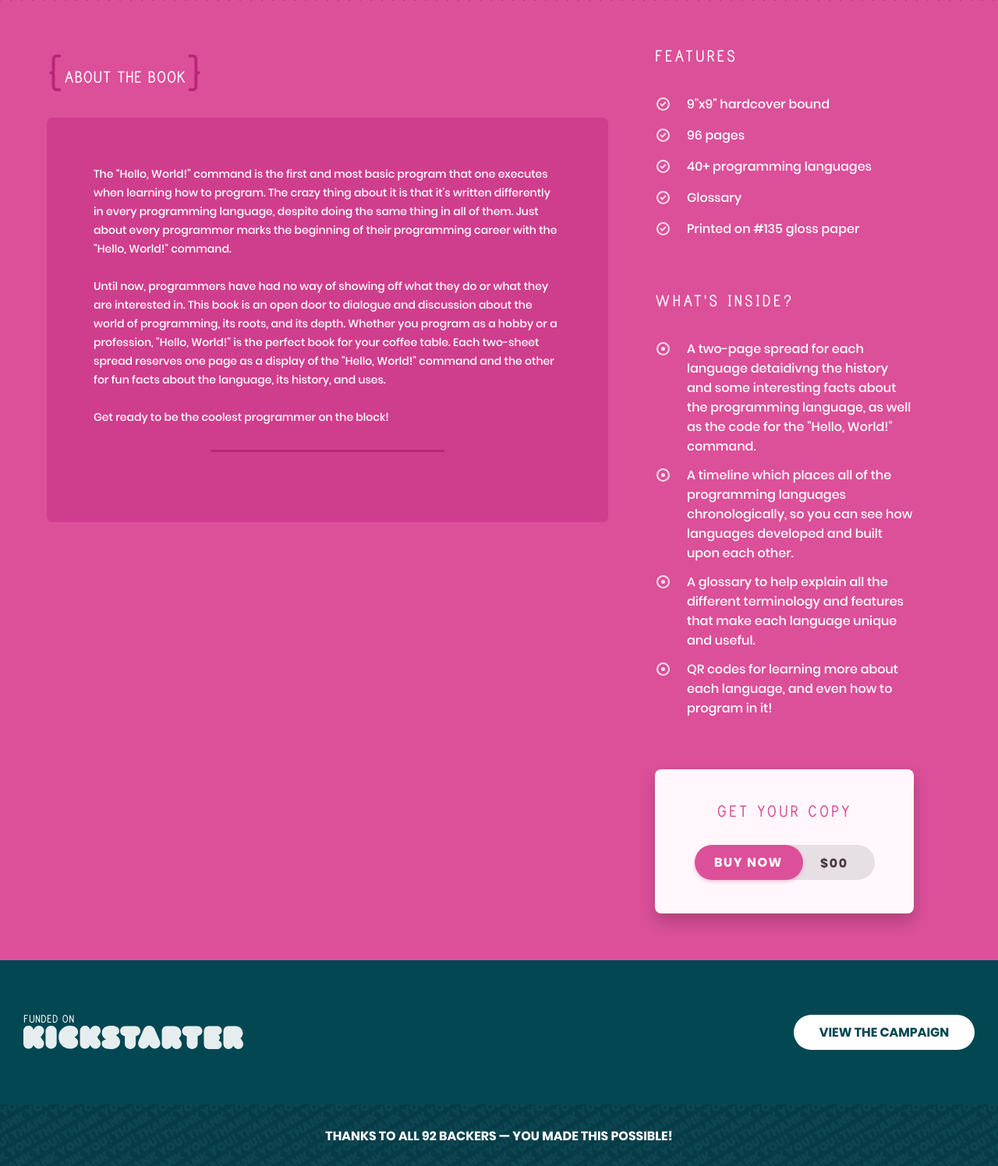
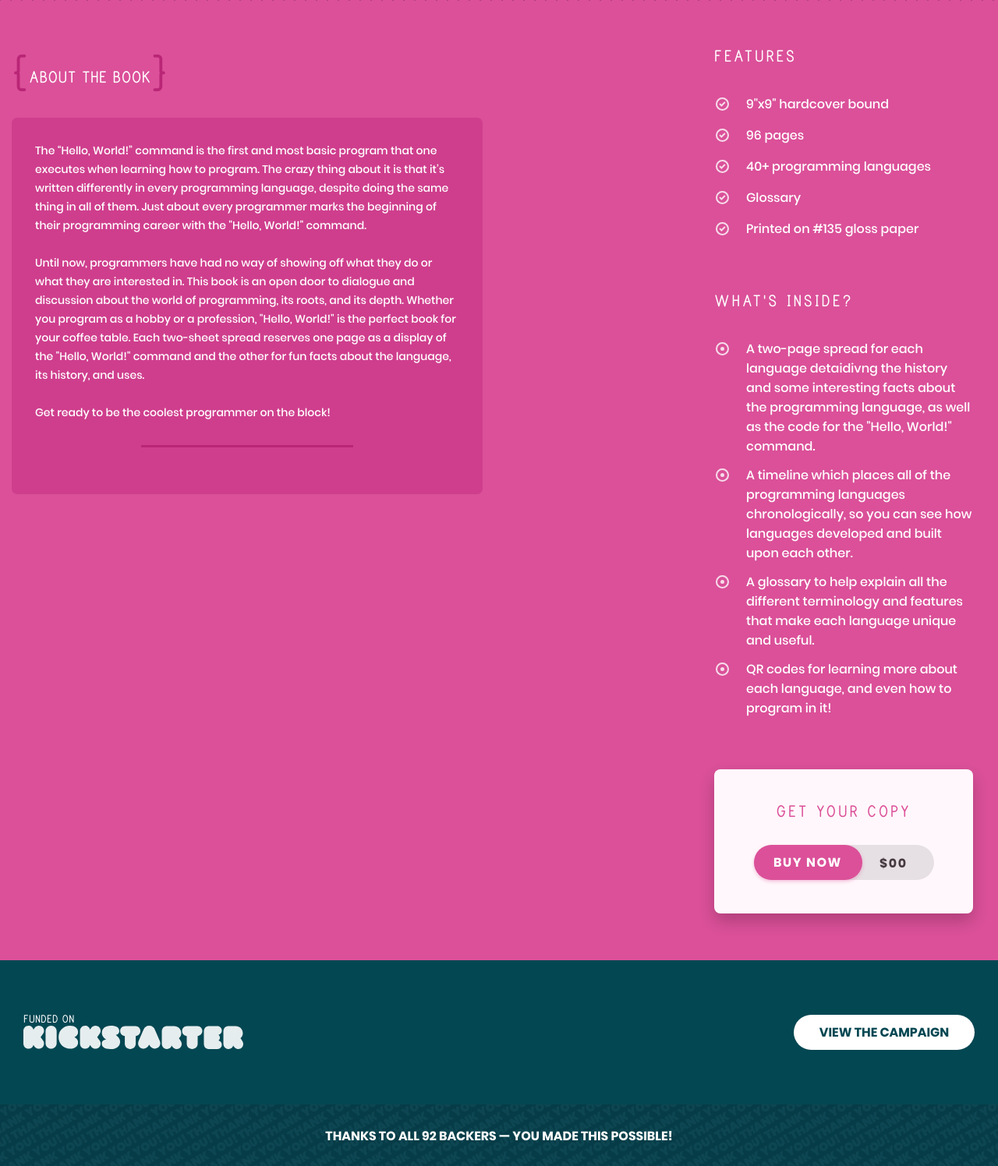
Before and after one commit to DanielAndrews43/hellobook, a PHP site: page / in a window 1280 px wide. Shown: the part 804-2300 px from the top of the page at 78% size. Run offline with PHP 8.4, Linux system fonts and the light colour scheme.

Commit message:
about area worked on

```diff
--- a/home.html
+++ b/home.html
@@ -41,9 +41,9 @@
 
     <div id="second" class="container divider"></div>
 
-    <div id="third" class="container flex-row">
+    <div id="third" class="container">
+        <div id="third-content" class="flex-row">
             <div class="left flex-column">
-
                 <h2 class="cap PrintBold white"><span>{</span>ABOUT THE BOOK<span>}</span></h2>
                 <div id="about_container" class="PoppinsMedium flex-column white">
                     <p>The “Hello, World!” command is the first and most basic program that one executes when learning how to program. The crazy thing about it is that it’s written differently in every programming language, despite doing the same thing in all of them. Just about every programmer marks the beginning of their programming career with the "Hello, World!" command.
@@ -57,7 +57,8 @@
                     <div id="video"></div>
                 </div>
             </div>
-        <div class="right flex-column white">
+            <div class="right white">
+                <div class="right-content flex-column ">
                     <div class="bullets flex-column">
                         <div class="bullets_title cap PrintBold">FEATURES</div>
                         <div class="bullet flex-row">
@@ -105,6 +106,8 @@
                         <div class="buy flex-row">
                             <div class="left-button cap PoppinsBold">BUY NOW</div>
                             <div class="price PoppinsBold"><span id="priceText">$00</span></div>
+                        </div>
+                    </div>
                 </div>
             </div>
         </div>
--- a/style.css
+++ b/style.css
@@ -173,46 +173,55 @@ a:link, a:visited, a:hover, a:active {
 #third {
   padding-top: 60px;
   background-color: #DB5099;
-  height: 1171px; }
-  #third .left {
-    padding-left: 60px; }
-    #third .left h2 {
+  height: 1171px;
+  display: flex;
+  justify-content: center; }
+  #third #third-content {
+    justify-content: center;
+    width: 1280px; }
+    #third #third-content .left {
+      max-width: 50%;
+      padding-left: 15px;
+      padding-right: 15px; }
+      #third #third-content .left h2 {
         font-size: 24px;
         margin-bottom: 30px; }
-      #third .left h2 span {
+        #third #third-content .left h2 span {
           font-size: 60px;
           color: #BA2676; }
-    #third .left #about_container {
+      #third #third-content .left #about_container {
         background-color: #CF3E8D;
         max-width: 600px;
-      min-width: 510px;
-      padding: 60px;
+        min-width: 420px;
+        padding: 30px;
         font-size: 14px;
         line-height: 24px;
         border-radius: 7px; }
-      #third .left #about_container .line {
+        #third #third-content .left #about_container .line {
           height: 3px;
           background-color: #BA2676;
           width: 50%;
           margin: 30px auto; }
-  #third .right {
-    padding-right: 60px;
-    width: 330px;
-    margin-left: 60px;
+    #third #third-content .right {
+      display: flex;
+      width: 50%;
+      padding-left: 30px;
+      padding-right: 30px; }
+      #third #third-content .right .right-content {
         width: 334px; }
-    #third .right .bullets_title {
+        #third #third-content .right .right-content .bullets_title {
           font-size: 24px;
           letter-spacing: 2.4px;
           margin-bottom: 30px; }
-    #third .right .bullets {
+        #third #third-content .right .right-content .bullets {
           margin-bottom: 60px; }
-    #third .right .bullet {
+        #third #third-content .right .right-content .bullet {
           margin-top: 6px;
           margin-bottom: 6px; }
-    #third .right .bullet_img, #third .right .check_bullet_img {
+        #third #third-content .right .right-content .bullet_img, #third #third-content .right .right-content .check_bullet_img {
           margin-right: 20px;
           padding-top: 3px; }
-    #third .right .buy_container {
+        #third #third-content .right .right-content .buy_container {
           background-color: #FFF7FB;
           display: flex;
           justify-content: center;
@@ -222,12 +231,12 @@ a:link, a:visited, a:hover, a:active {
           width: 332px;
           border-radius: 8px;
           box-shadow: 0 10px 20px 0 rgba(0, 0, 0, 0.2); }
-      #third .right .buy_container > h3 {
+          #third #third-content .right .right-content .buy_container > h3 {
             font-size: 24px;
             color: #DB5099;
             margin-top: 43px;
             letter-spacing: 2.4px; }
-      #third .right .buy_container .buy {
+          #third #third-content .right .right-content .buy_container .buy {
             background-color: #E6DFE3;
             position: relative;
             margin-top: 30px;
@@ -235,7 +244,7 @@ a:link, a:visited, a:hover, a:active {
             width: 231px;
             min-height: 45px;
             border-radius: 22.5px; }
-        #third .right .buy_container .buy .left-button {
+            #third #third-content .right .right-content .buy_container .buy .left-button {
               background-color: #DB5099;
               display: flex;
               justify-content: center;
@@ -248,12 +257,12 @@ a:link, a:visited, a:hover, a:active {
               top: 0;
               letter-spacing: 1.56px;
               box-shadow: 0 2px 4px 0 rgba(220, 81, 153, 0.35); }
-        #third .right .buy_container .buy .price {
+            #third #third-content .right .right-content .buy_container .buy .price {
               color: #463A40;
               position: absolute;
               right: 0;
               top: 0; }
-        #third .right .buy_container .buy #priceText {
+            #third #third-content .right .right-content .buy_container .buy #priceText {
               display: block;
               padding-right: 34px;
               padding-top: 11px;
--- a/style.scss
+++ b/style.scss
@@ -240,9 +240,17 @@ a:link, a:visited, a:hover, a:active {
 	padding-top: 60px;
 	background-color: $color-light-pink;
 	height: 1171px;
+	display: flex;
+	justify-content: center;
+
+	#third-content {
+		justify-content: center;
+		width: 1280px;
 
 		.left {
-		padding-left: 60px;
+			max-width: 50%;
+			padding-left: 15px;
+			padding-right: 15px;
 
 			h2 {
 				font-size: 24px;
@@ -257,8 +265,8 @@ a:link, a:visited, a:hover, a:active {
 			#about_container {
 				background-color: $color-dark-pink;
 				max-width: 600px;
-			min-width: 510px;
-			padding: 60px;
+				min-width: 420px;
+				padding: 30px;
 				font-size: 14px;
 				line-height: 24px;
 				border-radius: 7px;
@@ -273,9 +281,12 @@ a:link, a:visited, a:hover, a:active {
 		}
 
 		.right {
-		padding-right: 60px;
-		width: 330px;
-		margin-left: 60px;
+			display: flex;
+			width: 50%;
+			padding-left: 30px;
+			padding-right: 30px;
+
+			.right-content {
 				width: 334px;
 
 				.bullets_title {
@@ -355,6 +366,8 @@ a:link, a:visited, a:hover, a:active {
 							padding-right: 34px;
 							padding-top: 11px;
 							letter-spacing: 1.56px;
+						}
+					}
 				}
 			}
 		}
```
Also changed, not shown: 1 other file. Lines whose indentation alone changed are shown as unchanged.
